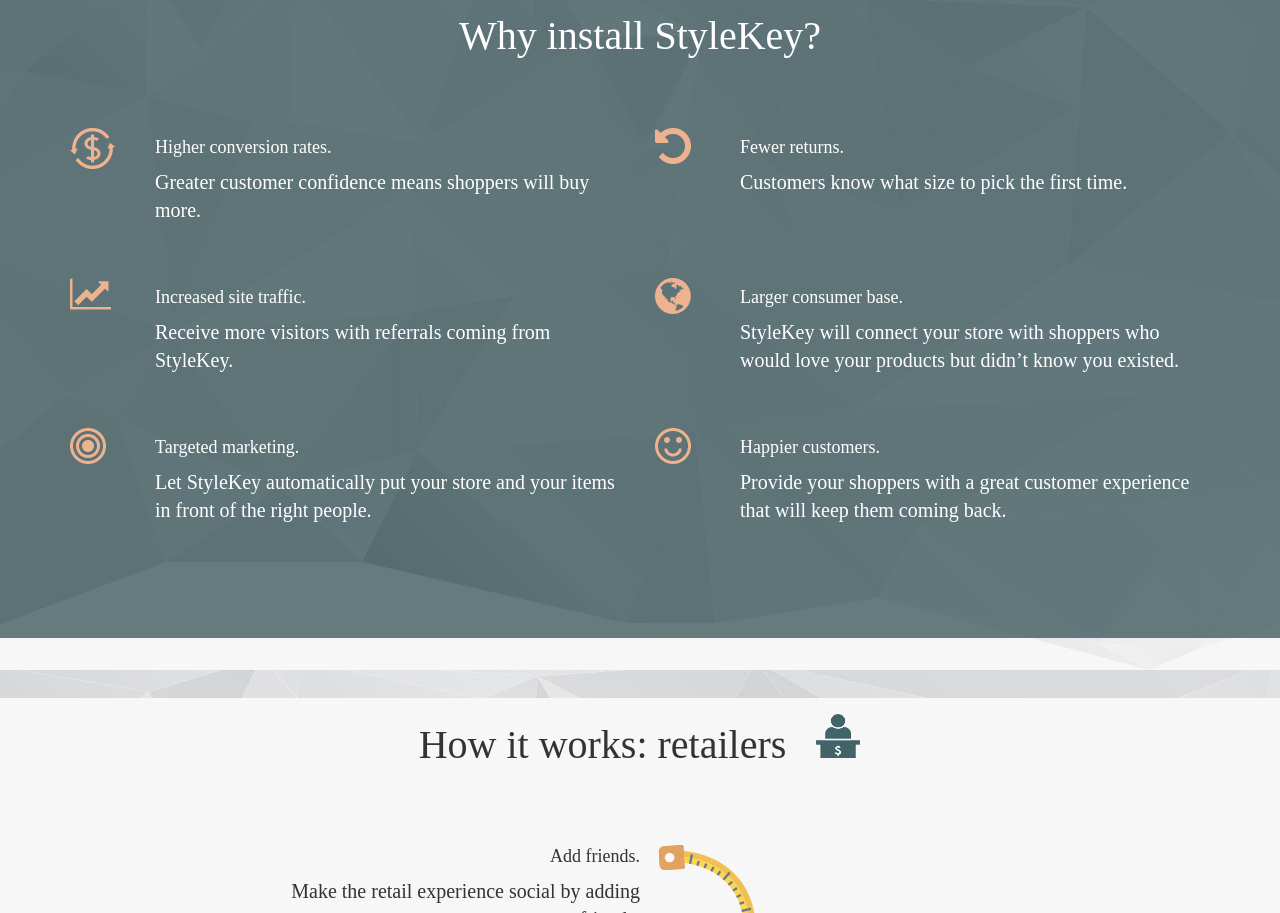
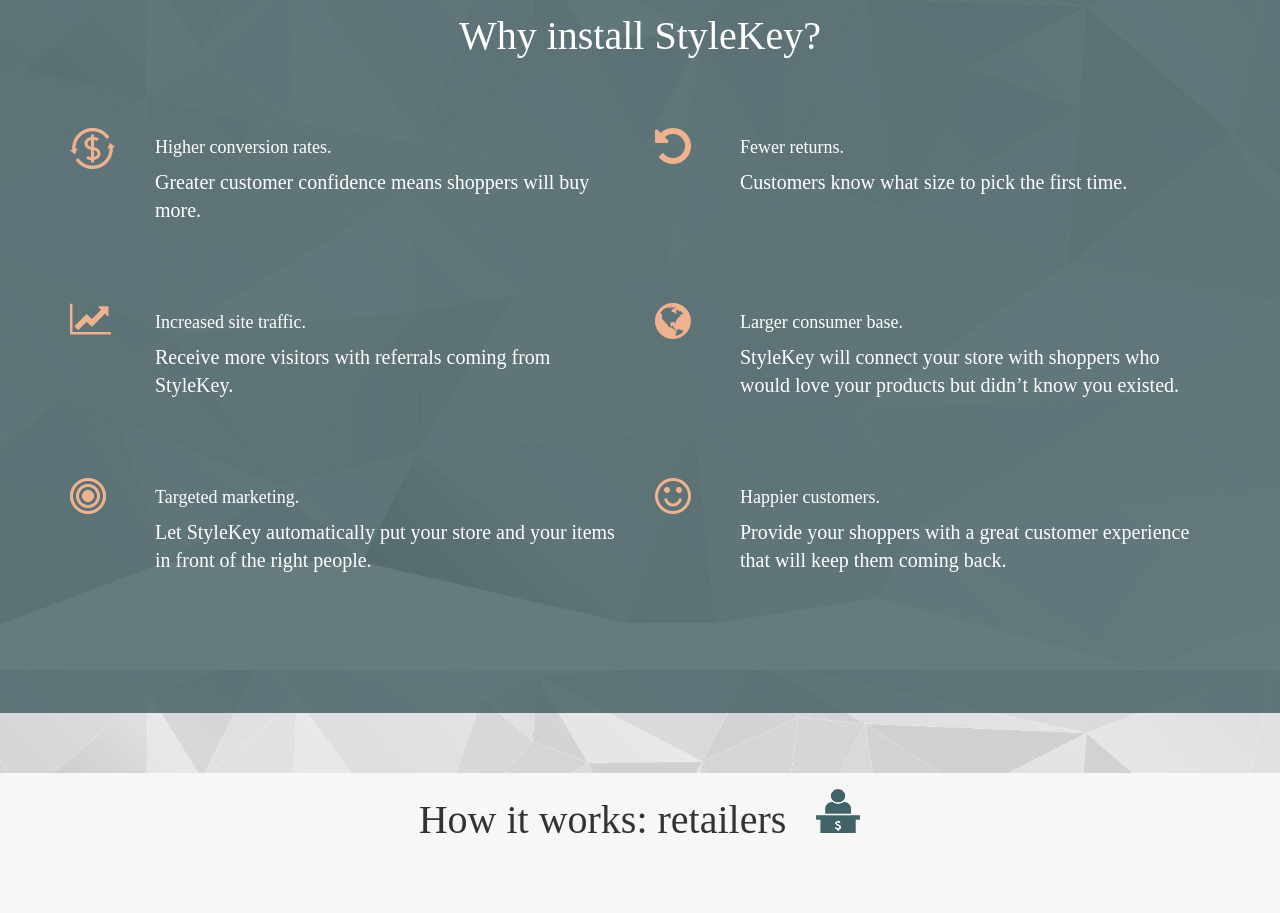
Before and after one commit to Danko-M/threePages, a website: page for-retailers.html in a window 1280 px wide. Shown: the part 1980-2893 px from the top of the page. Drawn offline with nearby package versions, Linux system fonts and the light colour scheme; a web font is replaced by a local one.

Commit message:
'Why install StyleKey?' section improvements +

```diff
--- a/css/for-retailers.css
+++ b/css/for-retailers.css
@@ -72,12 +72,12 @@
 }
 @media only screen and (min-width: 768px) {
 	.sec-02-forretailers .media {
-		min-height: 160px;
+		min-height: 190px;
 	}
 }
 @media only screen and (min-width: 992px) {
 	.sec-02-forretailers .media {
-		min-height: 135px;
+		min-height: 160px;
 	}
 }
 .sec-02-forretailers .media-body {
```
